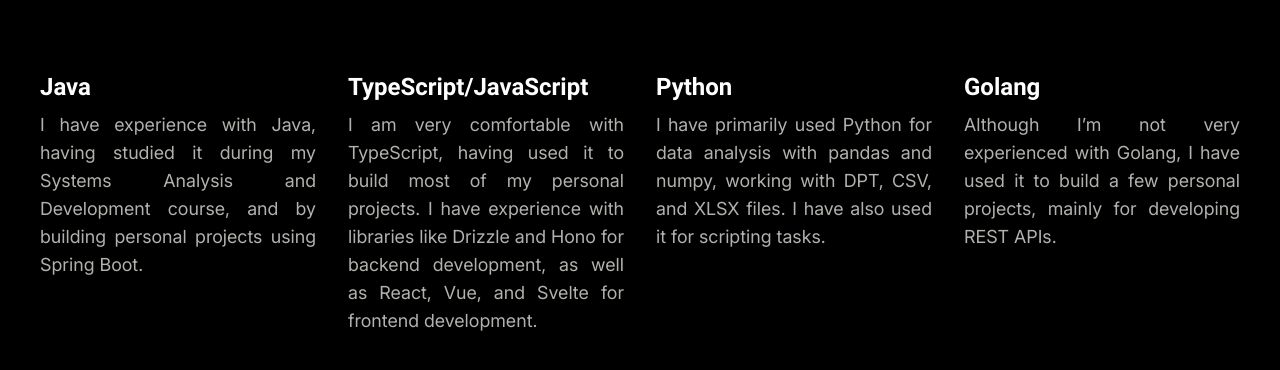
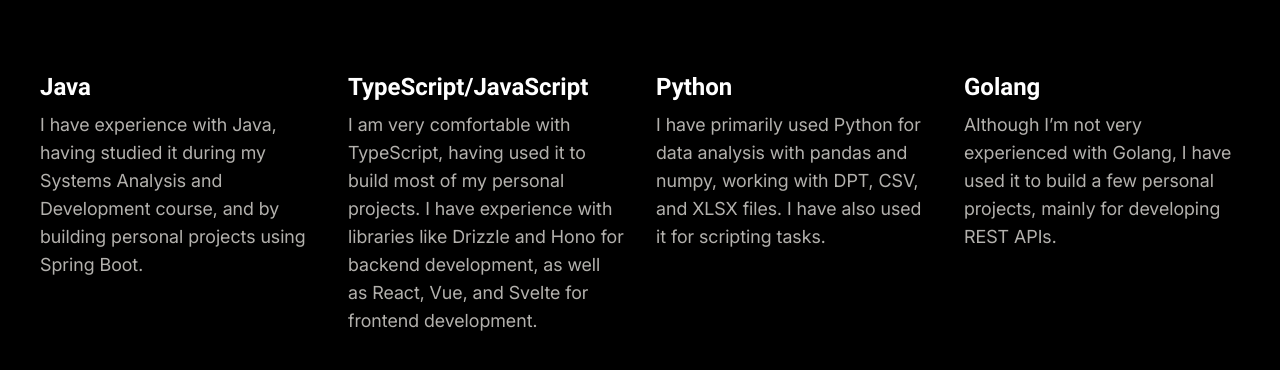
Before and after one commit to diegorezm/portifolio, a SvelteKit app: page / in a window 1280 px wide. Shown: the part 1412-1782 px from the top of the page. Built offline with nearby package versions, Linux system fonts and the light colour scheme; some icons are missing.

Commit message:
removed justify

```diff
--- a/src/sections/about/about-section.svelte
+++ b/src/sections/about/about-section.svelte
@@ -64,7 +64,7 @@
             <h2 class="font-primary font-semibold text-2xl">
               {technology.title}
             </h2>
-            <p class="font-secondary text-cls-foreground-secondary text-lg text-justify">
+            <p class="font-secondary text-cls-foreground-secondary text-lg text-left">
               {technology.description}
             </p>
           </div>
```
